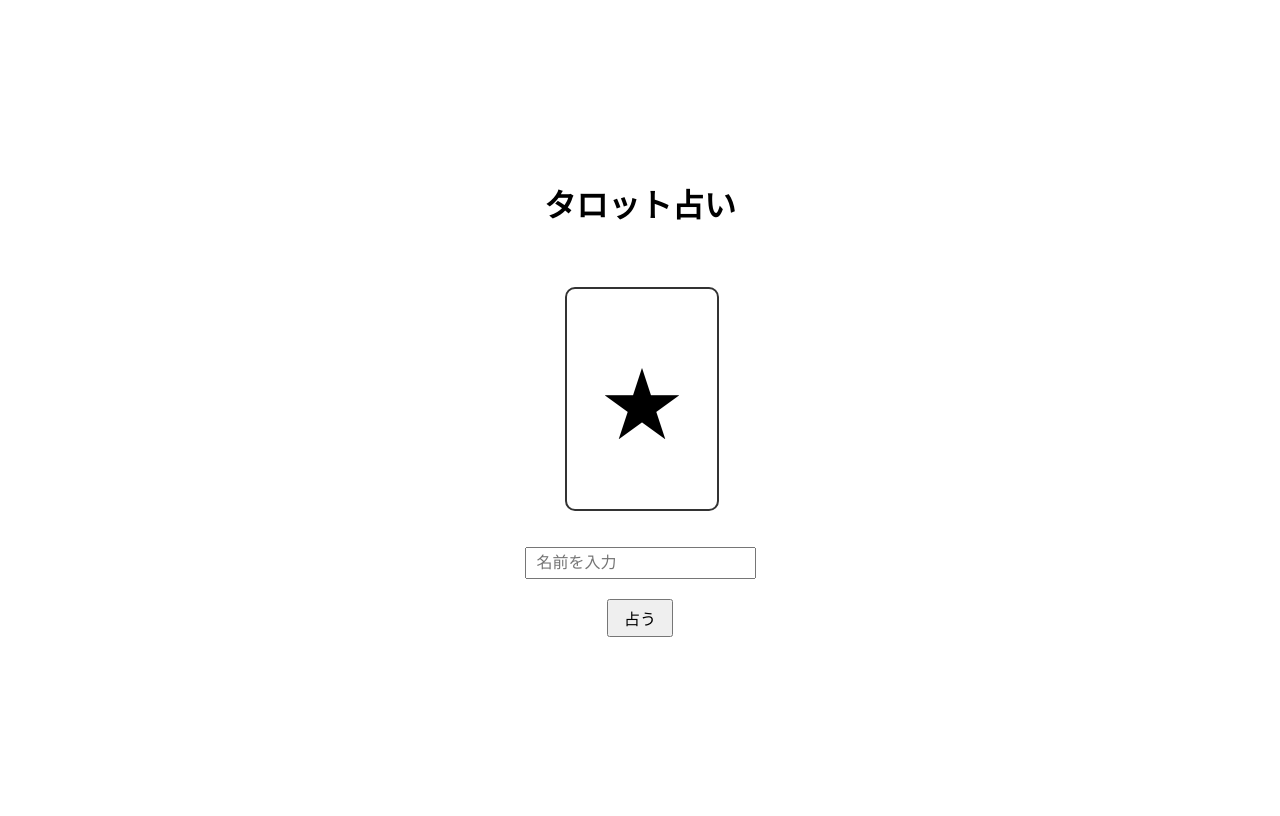
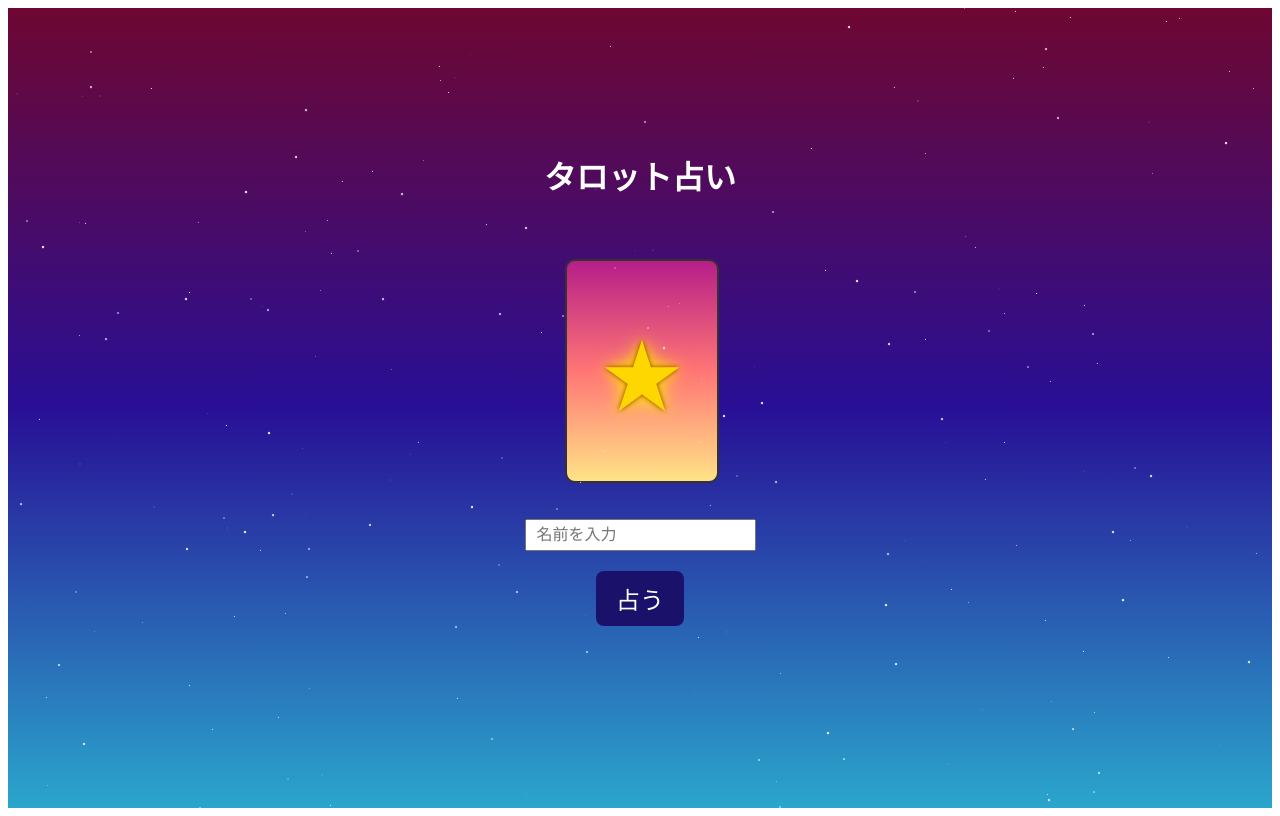
Before and after one commit to mitorizuchannel-creator/mitorizu-tarots, a plain HTML site: page index.html in a window 1280 px wide. Drawn offline with Linux system fonts and the light colour scheme.

Commit message:
カード固定サイズ＋CSS修正を反映

```diff
--- a/index.html
+++ b/index.html
@@ -6,10 +6,10 @@
   <link rel="stylesheet" href="style.css">
 </head>
 <body>
-
+  <div class="stars">
 <div id="container">
   <!-- タロット占いタイトル -->
-  <h1>タロット占い</h1>
+  <h1 id="title">タロット占い</h1>
 
   <!-- カード -->
   <div id="cardContainer">
--- a/script.js
+++ b/script.js
@@ -1,3 +1,28 @@
+window.addEventListener("DOMContentLoaded", () => {
+  // 星を表示するための親要素を取得
+  const stars = document.querySelector(".stars");
+
+  // 星を生成する関数
+  const createStar = () => {
+    const starEl = document.createElement("span");
+    starEl.className = "star";
+    const minSize = 1; // 星の最小サイズを指定
+    const maxSize = 2; // 星の最大サイズを指定
+    const size = Math.random() * (maxSize - minSize) + minSize;
+    starEl.style.width = `${size}px`;
+    starEl.style.height = `${size}px`;
+    starEl.style.left = `${Math.random() * 100}%`;
+    starEl.style.top = `${Math.random() * 100}%`;
+    starEl.style.animationDelay = `${Math.random() * 10}s`;
+    stars.appendChild(starEl);
+  };
+
+  // for文で星を生成する関数を指定した回数呼び出す
+  for (let i = 0; i <= 500; i++) {
+    createStar();
+  }
+});
+
 const btn = document.getElementById("fortuneBtn");
 const cardElement = document.getElementById("card");
 const back = cardElement.querySelector(".back");
--- a/style.css
+++ b/style.css
@@ -1,9 +1,41 @@
-#cardContainer {
-  perspective: 1000px;
-  width: 150px;
-  height: 220px;
-  margin: 20px auto;
+/* 星空の背景のスタイル */
+.stars {
+  position: relative;
+  width: 100%; /* 星空の横幅 */
+  height: 100vh; /* 星空の縦幅 */
+  background-image: linear-gradient(0deg, #2aa6cc, #280f96, #6e0732); /* 星空の背景色 */
+  overflow: hidden; /* 星が枠外にはみ出すのを防ぐ */
 }
+
+/* 星のスタイル */
+.star {
+  position: absolute;
+  display: block;
+  background-color: #fff; /* 星の色 */
+  border-radius: 50%;
+  box-shadow: 0 0 4px 2px rgba(#fff, 0.2); /* 星の影 */
+  opacity: 0;
+  animation: twinkle 5s infinite;
+}
+
+/* 星がキラキラ光るアニメーション */
+@keyframes twinkle {
+  0% {
+    opacity: 0;
+  }
+
+  50% {
+    transform: scale(1.1);
+    opacity: 1;
+  }
+
+  100% {
+    opacity: 0;
+    transform: scale(1);
+  }
+}
+
+
 
 .card {
   width: 100%;
@@ -23,27 +55,36 @@
   display: flex;
   align-items: center;
   justify-content: center;
-  font-size: 5rem;
-  background-color: white;
+  font-size: 3rem;
+  background-color: rgb(255, 255, 255);
+}
+.front {
+  background: linear-gradient(180deg, #b61e88,#ff7575, #ffe387); /* 縦グラデーション */
+
+  font-size: 5rem;       /* 大きくする */
+  color: gold;           /* 金色に */
+  text-shadow:
+     0 0 5px #943600,      /* 光ってる感 */
+     0 0 10px rgb(252, 214, 0),
+     0 0 20px #ff0;
 }
 
 .back {
   transform: rotateY(180deg);
+  background: linear-gradient(180deg, rgb(242, 255, 212), rgb(255, 172, 200));
 }
+
 
 /* シャッフル中に少し小刻みに回転させる */
 .shuffle {
-  animation: shuffleAnim 2s ease-in-out;
+  animation: shuffleAnim 2s ease-in-out 4;
 }
 
 @keyframes shuffleAnim {
-  0%   { transform: rotateY(0deg) rotateX(0deg); }
-  20%  { transform: rotateY(90deg) rotateX(20deg); }
-  40%  { transform: rotateY(180deg) rotateX(-20deg); }
-  60%  { transform: rotateY(270deg) rotateX(10deg); }
-  80%  { transform: rotateY(360deg) rotateX(-10deg); }
-  100% { transform: rotateY(720deg) rotateX(0deg); } /* 最終的に裏面 */
+ 0%   { transform: rotateY(0deg); }
+  100% { transform: rotateY(540deg); }
 }
+
 /* 全体を縦横中央に */
 #container {
   display: flex;
@@ -67,44 +108,52 @@
   cursor: pointer;
 }
 
-/* カードはそのまま */
 #cardContainer {
+  width: 150px;   /* 横幅固定 */
+  height: 220px;  /* 高さ固定 */
+  margin: 20px auto;
   perspective: 1000px;
-  width: 150px;
-  height: 220px;
 }
-
-.card {
-  width: 100%;
+#card .back{
+  font-family: Arial, Helvetica, sans-serif;
+  color:#402149
+}
+#card {
+  width: 100%;    /* コンテナに合わせる */
   height: 100%;
   position: relative;
   transform-style: preserve-3d;
   transition: transform 2s ease-in-out;
 }
 
-.front, .back {
-  position: absolute;
-  width: 100%;
-  height: 100%;
-  backface-visibility: hidden;
-  border: 2px solid #333;
-  border-radius: 10px;
-  display: flex;
-  align-items: center;
-  justify-content: center;
-  font-size: 5rem;
-  background-color: white;
-}
-
 .back {
   transform: rotateY(180deg);
+}
+ #fortuneBtn {
+  background-color: #1a116b; /* 好きな色 */
+  color: rgb(255, 255, 255);              /* 文字色 */
+  font-family: 'Times New Roman', Times, serif;
+  font-size: 1.5rem;
+  padding: 10px 20px;
+  border: none;
+  border-radius: 8px;
+  cursor: pointer;
+  z-index: 10;
 }
 
 /* 結果も中央 */
 #result {
-  font-size: 1.2rem;
+  font-family: 'Georgia', serif;  /* フォント変更 */
+  font-size: 1.5rem;                /* 文字サイズ調整 */
+  color: #ffffff;                 /* 文字色 */
+  text-align: center;             /* 中央揃え */
+  margin: 20px auto;              /* 上下の余白を作る */
+  max-width: 90%;                 /* 幅制限して改行を抑える */
+  word-wrap: break-word;
 }
+
+
 #title {
-  font-size: 2rem; /* タイトルを大きく */
-  margin: 0;       /* 上下余白をリセット */
+  color: #fff;
+  font-family: 'Times New Roman', Times, serif;
 }
```
